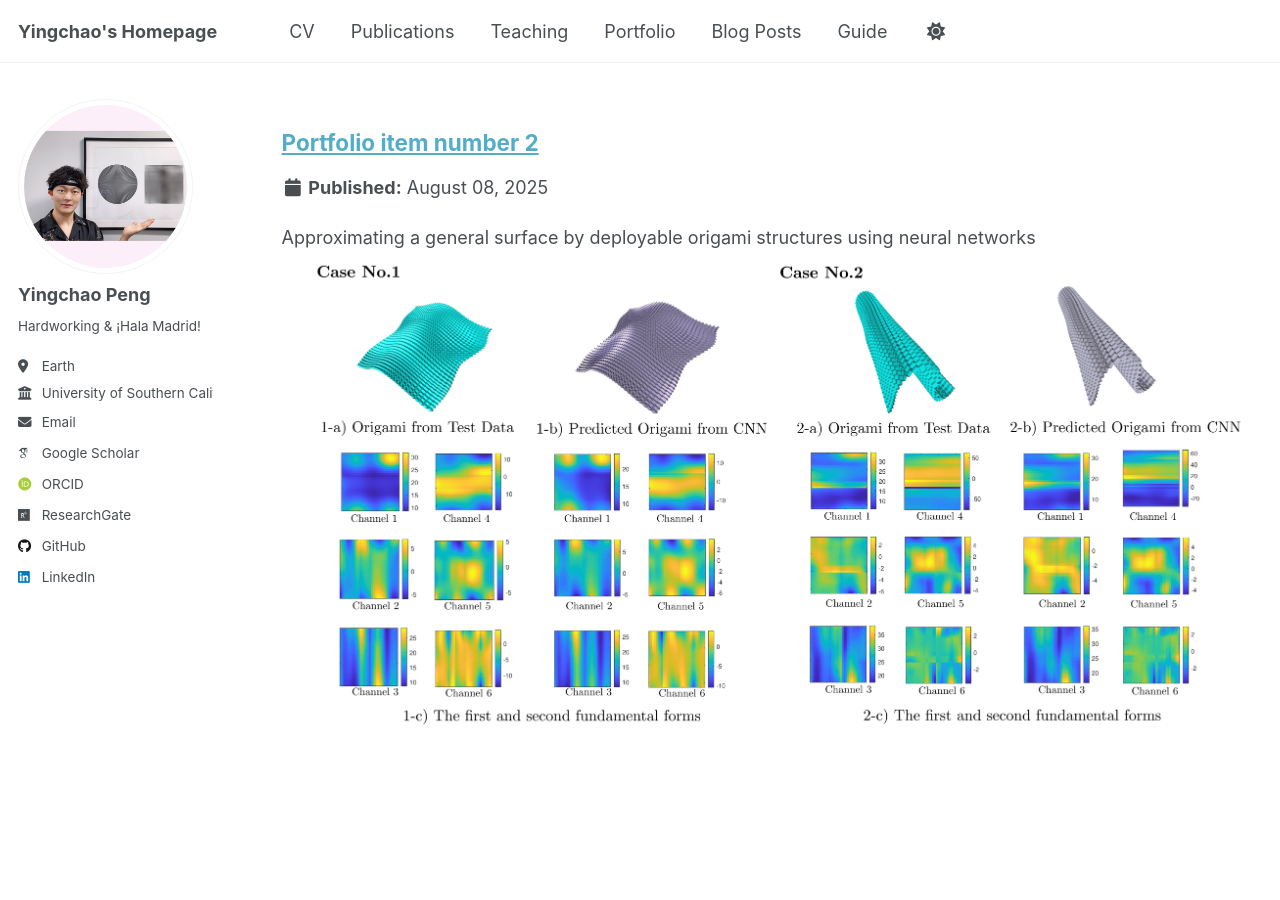
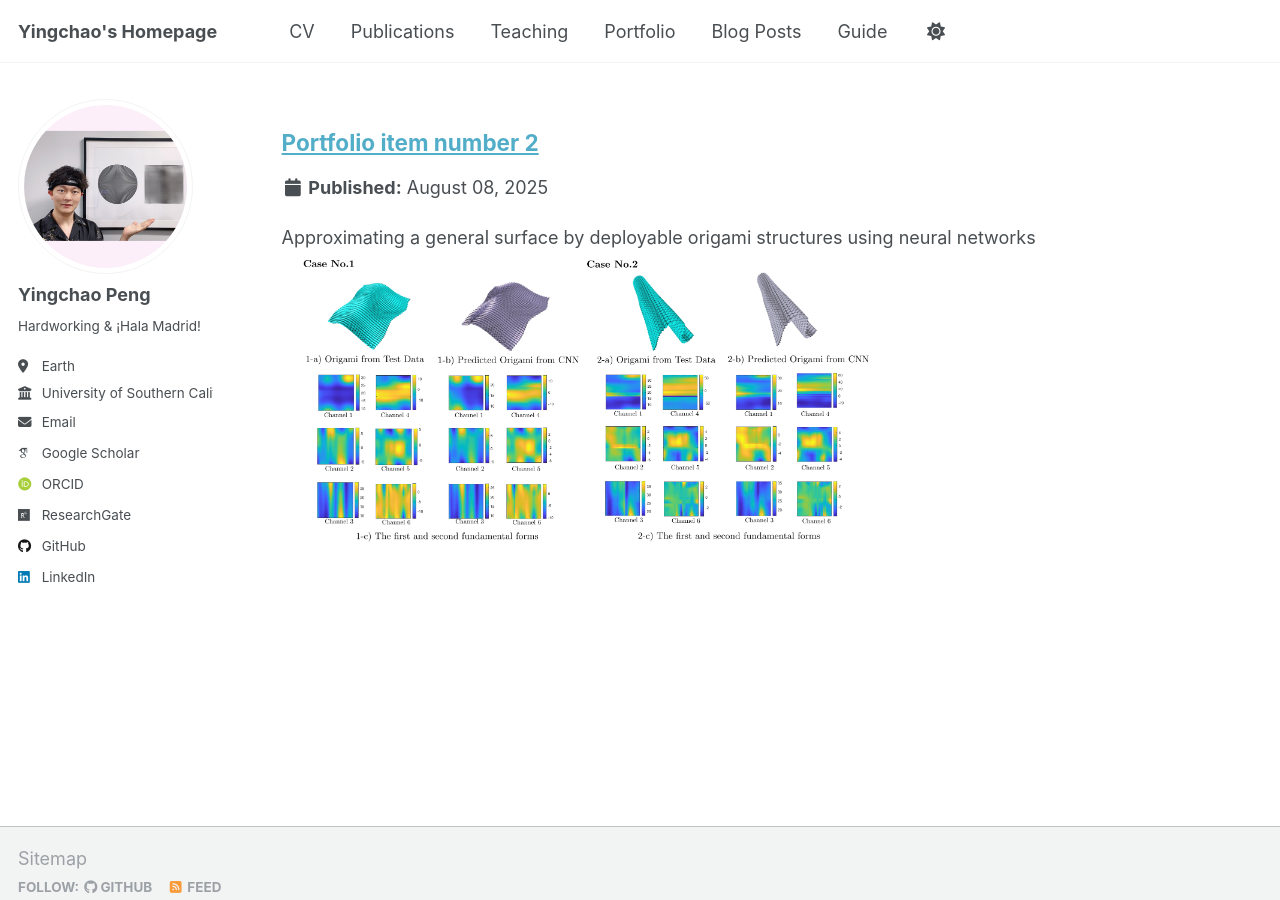
Before and after one commit to YingchaoPeng/YingchaoPeng.github.io, a Jekyll site: the page built from _pages/portfolio.html, in a window 1280 px wide and 900 px high, scrolled down 1480 px. Built offline with Jekyll 4.4.1, drawn with Linux system fonts in a browser that asks for light colours; some web fonts are replaced; a script that is not in the unit is left out.

Commit message:
Update portfolio-2.html

```diff
--- a/_portfolio/portfolio-2.html
+++ b/_portfolio/portfolio-2.html
@@ -1,6 +1,6 @@
 ---
 title: "Portfolio item number 2"
-excerpt: "Approximating a general surface by deployable origami structures using neural networks <br/><img src='/images/ML_project.png'>"
+excerpt: "Approximating a general surface by deployable origami structures using neural networks <br/><img src='/images/ML_project.png' style='width:600px;'>"
 collection: portfolio
 ---
 
```
